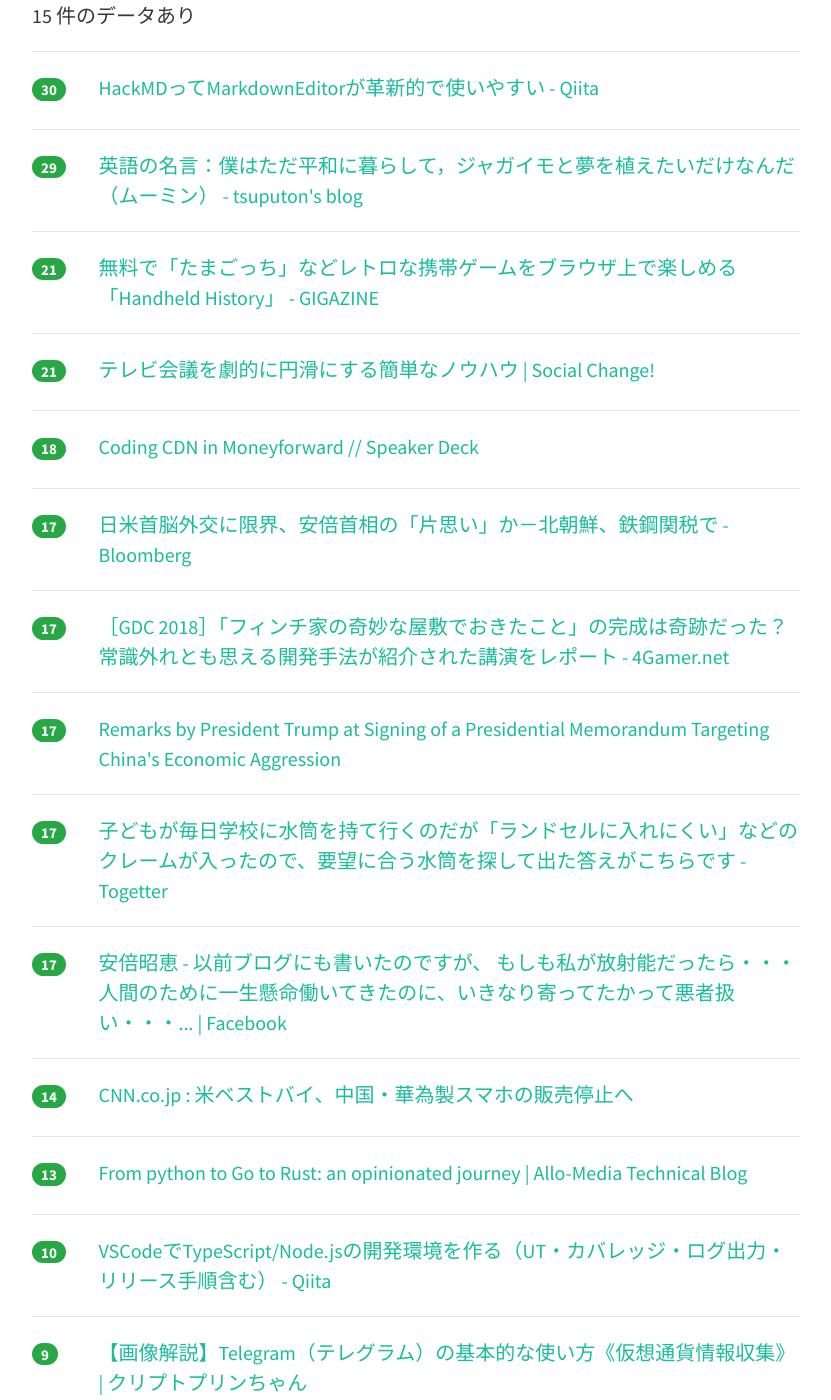
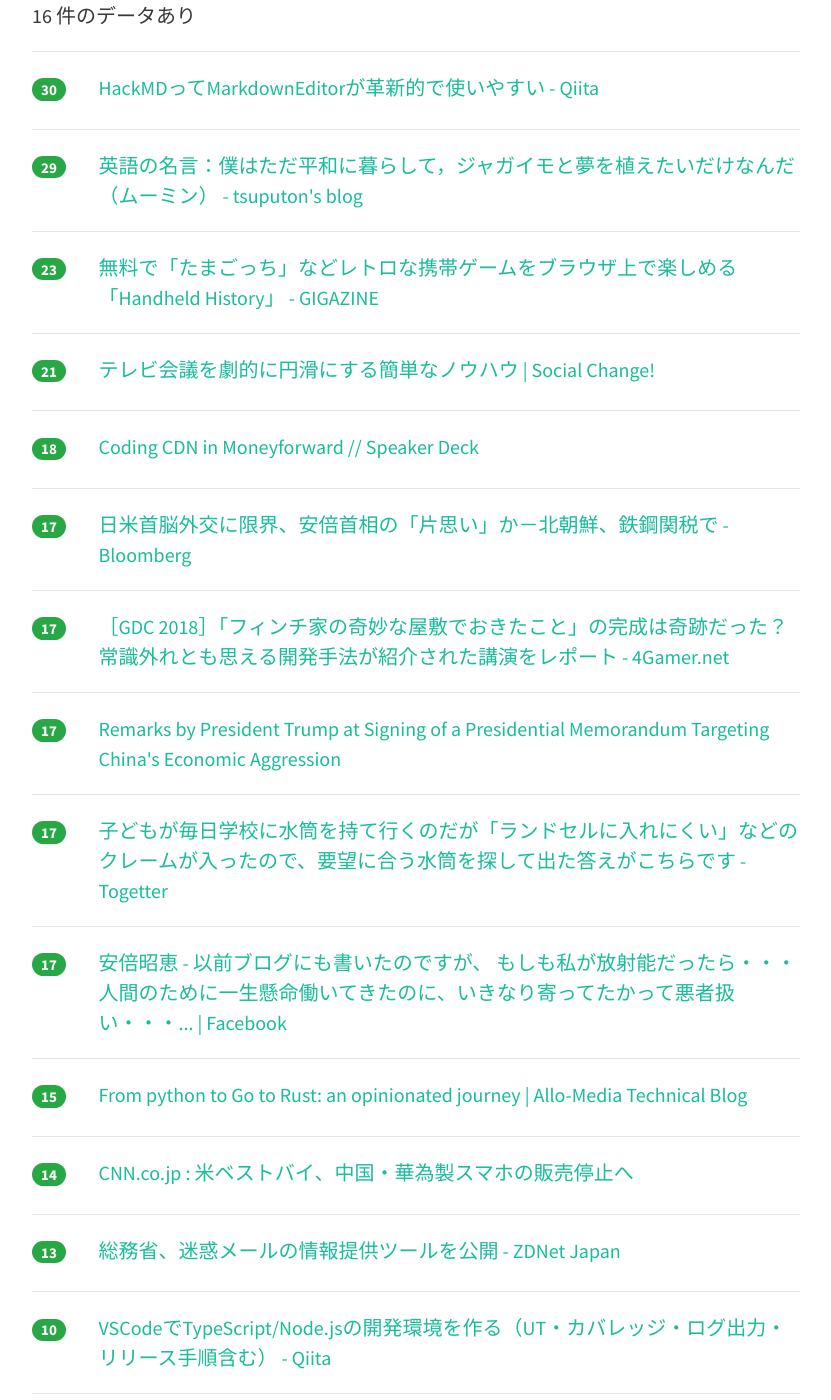
Before and after one commit to yatta47/hatena-matome-site, a Jekyll site: the page built from _posts/2018-03-24-hatena.md, in a window 1280 px wide and 1400 px high, scrolled down 322 px. Shown: the whole window, without its empty margins (224-1055 px from the left). Built offline with Jekyll 4.4.1, drawn with Linux system fonts in a browser that asks for light colours; nearby versions of some CDN libraries.

Commit message:
Updated 2018-03-24

```diff
--- a/_posts/2018-03-24-hatena.md
+++ b/_posts/2018-03-24-hatena.md
@@ -1,10 +1,10 @@
 ---
 layout: post
 title:  "2018-03-24 はてぶIT"
-date:   2018-03-24 07:02:46
+date:   2018-03-24 08:02:24
 tags: [it-hotentry]
 ---
-15 件のデータあり
+16 件のデータあり
 
 <hr><div class="row">
 <div class="col-1"><span class="badge badge-pill badge-success h2">30</span></div>
@@ -17,7 +17,7 @@ tags: [it-hotentry]
 </div>
 <hr>
 <div class="row">
-<div class="col-1"><span class="badge badge-pill badge-success h2">21</span></div>
+<div class="col-1"><span class="badge badge-pill badge-success h2">23</span></div>
 <div class="col-11"><a href='https://gigazine.net/news/20180323-handheld-history/' target='_blank'>無料で「たまごっち」などレトロな携帯ゲームをブラウザ上で楽しめる「Handheld History」 - GIGAZINE</a></div>
 </div>
 <hr>
@@ -57,13 +57,18 @@ tags: [it-hotentry]
 </div>
 <hr>
 <div class="row">
+<div class="col-1"><span class="badge badge-pill badge-success h2">15</span></div>
+<div class="col-11"><a href='http://tech.allo-media.net/point/of/view/2018/03/22/from-python-to-go-to-rust.html' target='_blank'>From python to Go to Rust: an opinionated journey | Allo-Media Technical Blog</a></div>
+</div>
+<hr>
+<div class="row">
 <div class="col-1"><span class="badge badge-pill badge-success h2">14</span></div>
 <div class="col-11"><a href='https://www.cnn.co.jp/tech/35116606.html' target='_blank'>CNN.co.jp : 米ベストバイ、中国・華為製スマホの販売停止へ</a></div>
 </div>
 <hr>
 <div class="row">
 <div class="col-1"><span class="badge badge-pill badge-success h2">13</span></div>
-<div class="col-11"><a href='http://tech.allo-media.net/point/of/view/2018/03/22/from-python-to-go-to-rust.html' target='_blank'>From python to Go to Rust: an opinionated journey | Allo-Media Technical Blog</a></div>
+<div class="col-11"><a href='https://japan.zdnet.com/article/35116604/' target='_blank'>総務省、迷惑メールの情報提供ツールを公開 - ZDNet Japan</a></div>
 </div>
 <hr>
 <div class="row">
@@ -77,7 +82,7 @@ tags: [it-hotentry]
 </div>
 <hr>
 <div class="row">
-<div class="col-1"><span class="badge badge-pill badge-success h2">6</span></div>
+<div class="col-1"><span class="badge badge-pill badge-success h2">8</span></div>
 <div class="col-11"><a href='http://ascii.jp/elem/000/001/651/1651976/' target='_blank'>ASCII.jp：アップル、Apple 新宿に続き、年内2店を開店か!?</a></div>
 </div>
 <hr>
```
